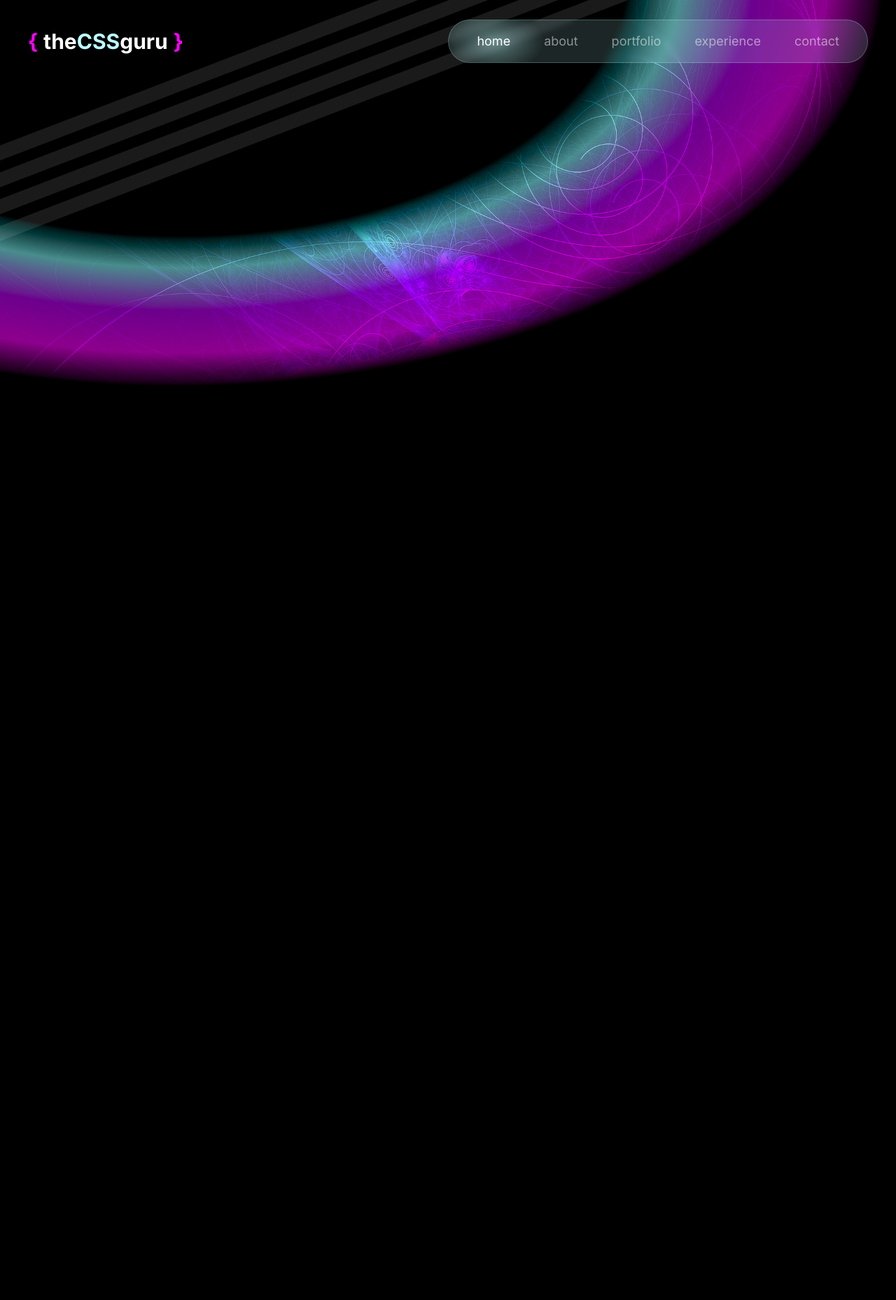
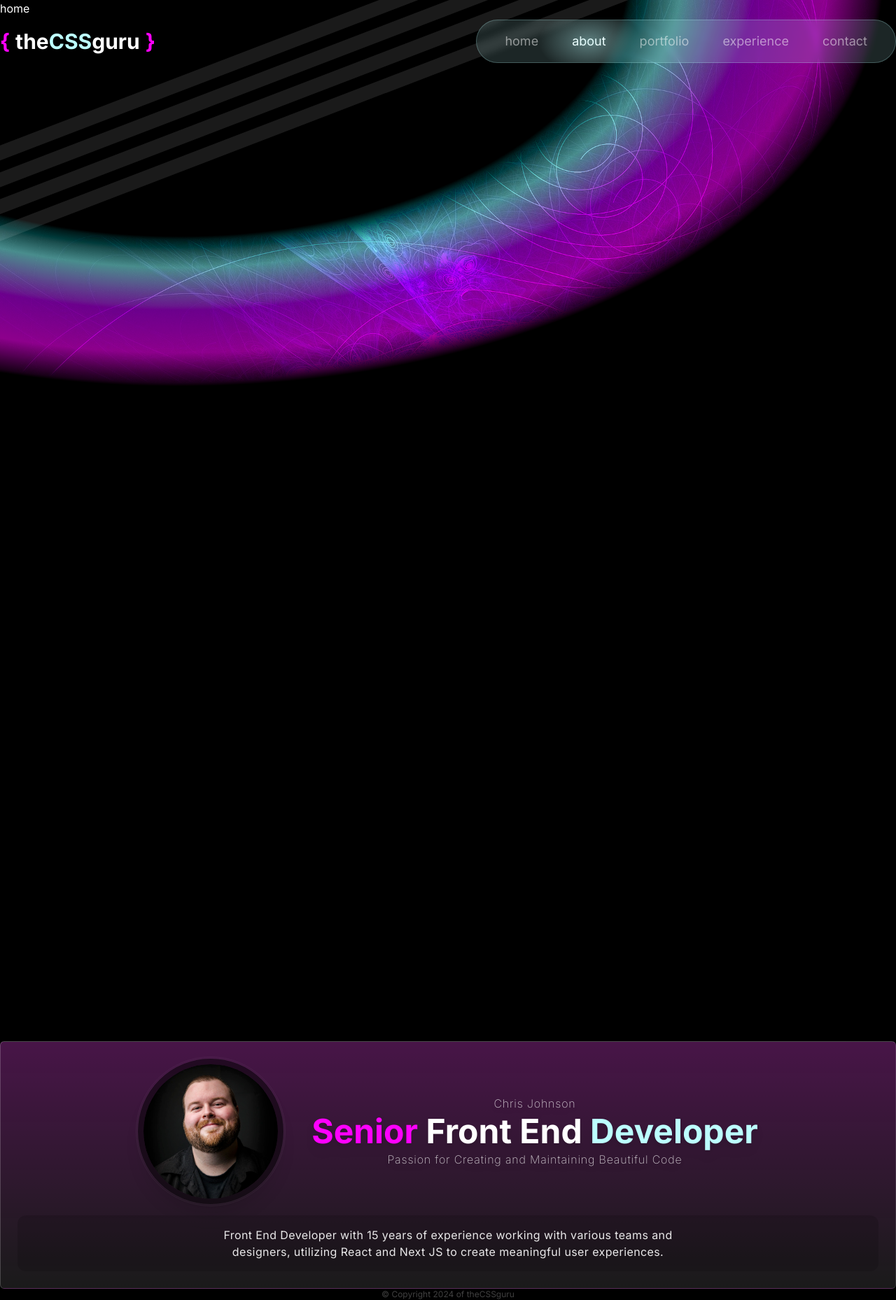
Before and after one commit to theCSSguru/thecssguru-2024, a Next.js app: page / in a window 1280 px wide. Shown: the whole page at 70% size. Before the commit the page ends 800 px from the top, so only its background shows below. Built offline with nearby package versions, Linux system fonts and the light colour scheme.

Commit message:
core: updated navigation to be fixed and have a hover that moves when each section is in view

```diff
--- a/package.json
+++ b/package.json
@@ -17,6 +17,7 @@
     "react": "18.2.0",
     "react-dom": "18.2.0",
     "react-icons": "^5.0.1",
+    "react-intersection-observer": "^9.8.1",
     "tailwind-merge": "^2.2.0",
     "zod": "^3.22.4"
   },
--- a/src/@/components/Layout/Header.tsx
+++ b/src/@/components/Layout/Header.tsx
@@ -5,7 +5,7 @@ import { Navigation } from './Navigation';
  */
 export const Header = () => {
   return (
-    <header className="flex items-center justify-between py-7">
+    <header className="fixed z-50 mx-auto flex w-full max-w-screen-2xl items-center justify-between py-7">
       <div className="text-lg font-bold md:text-3xl">
         <a href="#home">
           <span className="mr-2 text-brand-primary">{`{`}</span>
--- a/src/@/components/Layout/Navigation.tsx
+++ b/src/@/components/Layout/Navigation.tsx
@@ -1,34 +1,46 @@
 'use client';
-import useHash from '@/hooks/useHash';
+import { links } from '@/lib/links';
+import { cn } from '@/lib/utilities';
+import { motion } from 'framer-motion';
 import Link from 'next/link';
+import { useActiveSectionContext } from '@/context/ActiveSectionContext';
 
 /*
  * Navigation
  */
 export const Navigation = () => {
-  const hash = useHash();
-
-  const links = ['home', 'about', 'portfolio', 'experience', 'contact'];
+  const { activeSection, setActiveSection, setTimeOfLastClick } =
+    useActiveSectionContext();
 
   return (
     <nav className="overflow-hidden rounded-full border border-brand-secondary/25 bg-brand-secondary/15 px-4 backdrop-blur-sm">
-      <ul className="flex text-lg text-white/50 hover:[&_a]:text-white">
-        {links.map((item) => {
+      <ul className="flex">
+        {links.map((link) => {
           return (
-            <li
-              className={
-                item === hash || (hash === '' && item === 'home')
-                  ? 'text-white'
-                  : ''
-              }
-              key={item}
-            >
+            <li key={link}>
               <div className="relative px-6 py-4">
-                {item === hash || (hash === '' && item === 'home') ? (
-                  <div className="bg-brand-nav-highlight absolute left-[-25%] top-[-25%] z-10 h-[150%] w-[150%]"></div>
-                ) : null}
-                <Link href={`#${item}`} className="relative z-20">
-                  {item}
+                <Link
+                  href={`#${link}`}
+                  className={cn('text-lg text-white/50 hover:text-white', {
+                    'text-white': activeSection === link,
+                  })}
+                  onClick={() => {
+                    setActiveSection(link);
+                    setTimeOfLastClick(Date.now());
+                  }}
+                >
+                  {link}
+                  {link === activeSection ? (
+                    <motion.span
+                      className="bg-brand-nav-highlight absolute left-[-25%] top-[-25%] z-10 h-[150%] w-[150%]"
+                      layoutId="activeSection"
+                      transition={{
+                        type: 'spring',
+                        stiffness: 380,
+                        damping: 30,
+                      }}
+                    ></motion.span>
+                  ) : null}
                 </Link>
               </div>
             </li>
--- /dev/null
+++ b/src/@/components/Layout/Sections/About.tsx
@@ -0,0 +1,51 @@
+'use client';
+import { Card } from '@/components/Card/Card';
+import { useSectionInView } from '@/hooks/useSectionInView';
+import Image from 'next/image';
+
+/*
+ * About
+ */
+export const About = () => {
+  const { ref } = useSectionInView('about');
+
+  return (
+    <div id="about" ref={ref}>
+      <Card className="bg-gradient-to-b from-brand-primary/20 p-6 sm:row-end-2 lg:col-span-2 xl:col-span-6">
+        <div className="flex h-full flex-col justify-between gap-4 xl:grid xl:grid-cols-[1fr_auto_auto_1fr] xl:items-center">
+          <div className="mx-auto flex max-w-52 xl:col-start-2 xl:mr-6">
+            <Image
+              src="/me.png"
+              alt="Chris Johnson | theCSSguru"
+              width={300}
+              height={300}
+              className="aspect-square h-auto w-full rounded-full border-8 border-black/50 shadow-xl outline-double outline-white/5"
+            />
+          </div>
+          <div className="flex flex-col justify-between gap-4 text-center drop-shadow-lg">
+            <div className="flex items-center">
+              <h1 className="flex w-full flex-col items-center justify-center gap-1">
+                <span className="text-base font-extralight tracking-wider opacity-75">
+                  Chris Johnson
+                </span>
+                <span className="text-3xl font-bold sm:text-4xl lg:text-5xl">
+                  <span className="text-brand-primary">Senior </span>
+                  <span>Front End </span>
+                  <span className="text-brand-secondary">Developer</span>
+                </span>
+                <span className="text-balance text-base font-extralight tracking-wider opacity-75">
+                  Passion for Creating and Maintaining Beautiful Code
+                </span>
+              </h1>
+            </div>
+          </div>
+          <div className="text-balance rounded-xl bg-black/15 px-6 py-4 text-center text-base tracking-wide opacity-90 xl:col-span-4">
+            Front End Developer with 15 years of experience working with various
+            teams and designers, utilizing React and Next JS to create
+            meaningful user experiences.
+          </div>
+        </div>
+      </Card>
+    </div>
+  );
+};
--- /dev/null
+++ b/src/@/components/Layout/Sections/Home.tsx
@@ -0,0 +1,15 @@
+'use client';
+import { useSectionInView } from '@/hooks/useSectionInView';
+
+/*
+ * Home
+ */
+export const Home = () => {
+  const { ref } = useSectionInView('home');
+
+  return (
+    <div id="home" ref={ref}>
+      home
+    </div>
+  );
+};
--- /dev/null
+++ b/src/@/context/ActiveSectionContext.tsx
@@ -0,0 +1,48 @@
+'use client';
+import React, { createContext, useContext, useState } from 'react';
+import { type links } from '@/lib/links';
+
+export const ActiveSectionContext =
+  createContext<ActiveSectionContextType | null>(null);
+
+export const ActiveSectionContextProvider = ({
+  children,
+}: ActiveSectionContextProviderProps) => {
+  const [activeSection, setActiveSection] = useState<SectionName>('home');
+  const [timeOfLastClick, setTimeOfLastClick] = useState(0);
+  return (
+    <ActiveSectionContext.Provider
+      value={{
+        activeSection,
+        setActiveSection,
+        timeOfLastClick,
+        setTimeOfLastClick,
+      }}
+    >
+      {children}
+    </ActiveSectionContext.Provider>
+  );
+};
+
+export type SectionName = (typeof links)[number];
+
+type ActiveSectionContextType = {
+  activeSection: SectionName;
+  setActiveSection: React.Dispatch<React.SetStateAction<SectionName>>;
+  timeOfLastClick: number;
+  setTimeOfLastClick: React.Dispatch<React.SetStateAction<number>>;
+};
+
+type ActiveSectionContextProviderProps = {
+  children: React.ReactNode;
+};
+
+export const useActiveSectionContext = () => {
+  const context = useContext(ActiveSectionContext);
+  if (context === null) {
+    throw new Error(
+      'useActiveSectionContext must be used within a ActiveSectionContextProvider',
+    );
+  }
+  return context;
+};
--- a/src/@/hooks/useHash.tsx
+++ /dev/null
@@ -1,17 +0,0 @@
-'use client';
-import { useParams } from 'next/navigation';
-import { useEffect, useState } from 'react';
-
-const useHash = () => {
-  const params = useParams();
-  const [hash, setHash] = useState('');
-
-  useEffect(() => {
-    const currentHash = window.location.hash.replace('#', '');
-    setHash(currentHash);
-  }, [params]);
-
-  return hash;
-};
-
-export default useHash;
--- /dev/null
+++ b/src/@/hooks/useSectionInView.tsx
@@ -0,0 +1,26 @@
+import { useEffect } from 'react';
+import { useInView } from 'react-intersection-observer';
+import {
+  type SectionName,
+  useActiveSectionContext,
+} from '@/context/ActiveSectionContext';
+
+export const useSectionInView = (
+  sectionName: SectionName,
+  threshold = 0.75,
+) => {
+  const { ref, inView } = useInView({
+    threshold,
+  });
+  const { setActiveSection, timeOfLastClick } = useActiveSectionContext();
+
+  useEffect(() => {
+    if (inView && Date.now() - timeOfLastClick > 1000) {
+      setActiveSection(sectionName);
+    }
+  }, [inView, setActiveSection, timeOfLastClick, sectionName]);
+
+  return {
+    ref,
+  };
+};
--- /dev/null
+++ b/src/@/lib/links.ts
@@ -0,0 +1,7 @@
+export const links = [
+  'home',
+  'about',
+  'portfolio',
+  'experience',
+  'contact',
+] as const;
--- a/src/app/layout.tsx
+++ b/src/app/layout.tsx
@@ -1,5 +1,6 @@
 import { cn } from '@/lib/utilities';
 import { Inter } from 'next/font/google';
+import { ActiveSectionContextProvider } from '@/context/ActiveSectionContext';
 import '@/styles/globals.css';
 
 // Google Font
@@ -24,7 +25,7 @@ export default function RootLayout({
   children: React.ReactNode;
 }) {
   return (
-    <html lang="en" className={cn('text-white', inter.variable)}>
+    <html lang="en" className={cn('scroll-smooth text-white', inter.variable)}>
       <body className="bg-black">
         <div className="bg-brand-radial fixed inset-0 z-0 mix-blend-hard-light"></div>
         <div className="bg-brand-img fixed inset-0 z-10 bg-cover opacity-50 mix-blend-darken"></div>
@@ -38,8 +39,10 @@ export default function RootLayout({
             );
           })}
         </div>
-        <div className="relative z-40 mx-auto max-w-screen-2xl px-10">
-          {children}
+        <div className="relative z-40 mx-auto max-w-screen-2xl">
+          <ActiveSectionContextProvider>
+            {children}
+          </ActiveSectionContextProvider>
         </div>
       </body>
     </html>
--- a/src/app/page.tsx
+++ b/src/app/page.tsx
@@ -1,14 +1,80 @@
+import React from 'react';
 import { Header } from '@/components/Layout/Header';
-// import { Footer } from '@/components/Layout/Footer';
+import { Home } from '@/components/Layout/Sections/Home';
+import { About } from '@/components/Layout/Sections/About';
+import { Footer } from '@/components/Layout/Footer';
 
 /*
  * HomePage
  */
 export default function HomePage() {
   return (
-    <div id="home">
+    <React.Fragment>
       <Header />
-      {/* <Footer /> */}
-    </div>
+      <Home />
+      <br />
+      <br />
+      <br />
+      <br />
+      <br />
+      <br />
+      <br />
+      <br />
+      <br />
+      <br />
+      <br />
+      <br />
+      <br />
+      <br />
+      <br />
+      <br />
+      <br />
+      <br />
+      <br />
+      <br />
+      <br />
+      <br />
+      <br />
+      <br />
+      <br />
+      <br />
+      <br />
+      <br />
+      <br />
+      <br />
+      <br />
+      <br />
+      <br />
+      <br />
+      <br />
+      <br />
+      <br />
+      <br />
+      <br />
+      <br />
+      <br />
+      <br />
+      <br />
+      <br />
+      <br />
+      <br />
+      <br />
+      <br />
+      <br />
+      <br />
+      <br />
+      <br />
+      <br />
+      <br />
+      <br />
+      <br />
+      <br />
+      <br />
+      <br />
+      <br />
+      <br />
+      <About />
+      <Footer />
+    </React.Fragment>
   );
 }
```
Also changed, not shown: 1 other file (tests, documents, lock files or other folders).
